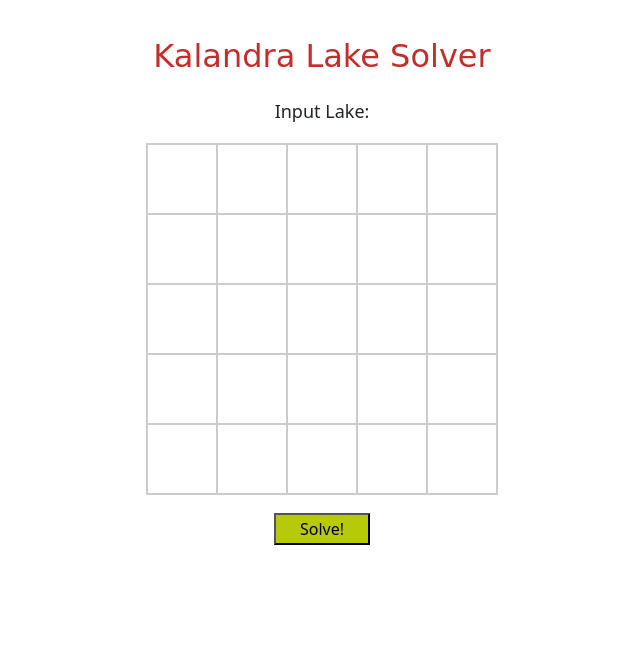
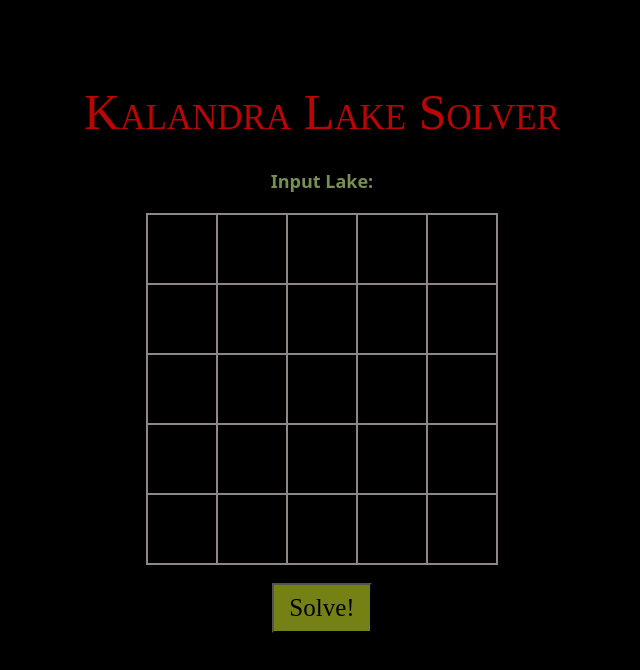
Before and after one commit to horizontle/horizontle.github.io, a plain HTML site: page index.html in a window 1280 px wide. Shown: the whole page, without its empty margins (318-958 px from the left). Drawn offline with nearby package versions, Linux system fonts and the light colour scheme.

Commit message:
dark mode

```diff
--- a/index.html
+++ b/index.html
@@ -7,18 +7,26 @@
     /* top right bot left */
     /* margin:100px 50px 20px 40px;  */
     margin:1em 1em 1em 1em;
-    border-collapse:collapse
+    border-collapse:collapse;
 }
 .grid td {
     cursor:pointer;
     width:70px; height:70px;
-    border:2px solid #ccc;
+    border:2px solid rgb(143, 134, 134);
     /* text-align:center; */
     /* font-family:sans-serif; font-size:13px */
 }
 .grid td.clicked {
-    background-color:darkgrey;
+    background-color:#505050;
     /* font-weight:bold; color:red; */
+}
+
+.grid td:hover {
+    background-color: #2c2c2c;
+}
+
+.grid td.clicked:hover {
+    background-color: #2c2c2c;
 }
 
 .lake {
@@ -32,7 +40,7 @@
 .lake td {
     /* cursor:pointer; */
     width:25px; height:25px;
-    border:2px solid #ccc;
+    border:2px solid rgb(143, 134, 134);
     /* text-align:center; */
     /* font-family:sans-serif; font-size:13px */
 }
@@ -40,35 +48,54 @@
     background-color:#505050;
 }
 .lake td.extra {
-    background-color:palevioletred;
+    background-color:rgb(134, 21, 59);
 }
 .lake td.missing {
-    background-color:palegreen;
+    background-color:rgb(52, 90, 52);
 }
 button:hover {
-  background-color: rgb(29, 206, 53);
+  background-color: rgb(142, 192, 50);
 }
 button {
-    background-color: rgb(183, 202, 10);
-    width:6em; height:2em;
+    background-color: rgb(117, 128, 21);
+    width:4em; height:2em;
+    font-size: 1em;
+    /* font-weight: bold; */
+    font-family: 'EB Garamond';
 }
 
 #info {
     margin-top: 1em;
     font-size: large;
+    /* font-family: 'EB Garamond'; */
+    /* font-variant: small-caps; */
 }
 
 #input {
     margin-top: 1em;
     font-size: large;
+    /* font-family: 'EB Garamond'; */
+    font-weight: bold;
 }
 
 #header {
     margin-top: 1em;
-    font-size: xx-large;
-    font-family: 'Brush Script MT', cursive;
-    color: rgb(197, 45, 45);
+    font-size: 50px;
+    font-family: 'EB Garamond';
+    font-variant: small-caps;
+
+    color: rgb(187, 4, 4);
 }
+body {
+padding: 25px;
+background-color: rgb(0, 0, 0);
+color: rgb(120, 143, 84);
+font-size: 25px;
+}
+/* .dark-mode {
+background-color: black;
+color: white;
+} */
 
 </style>
 
```
